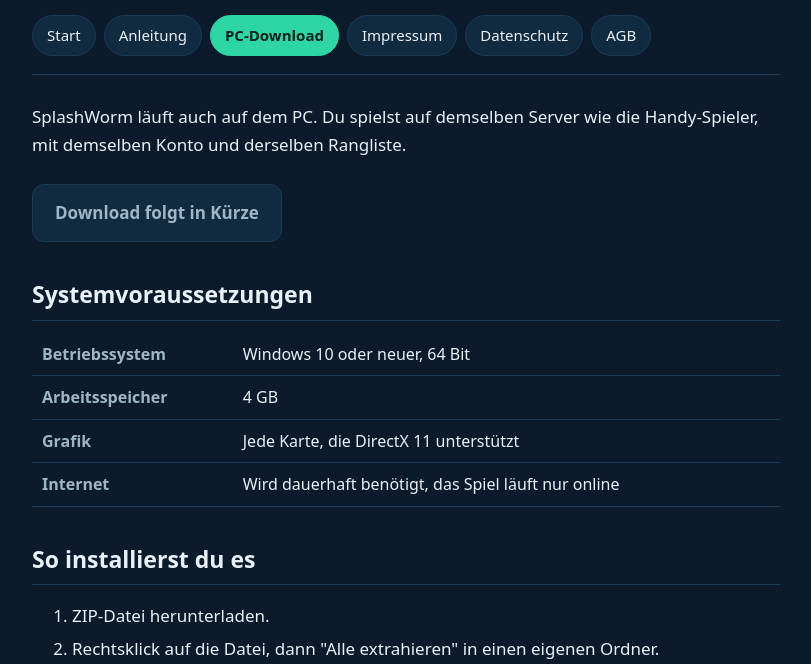
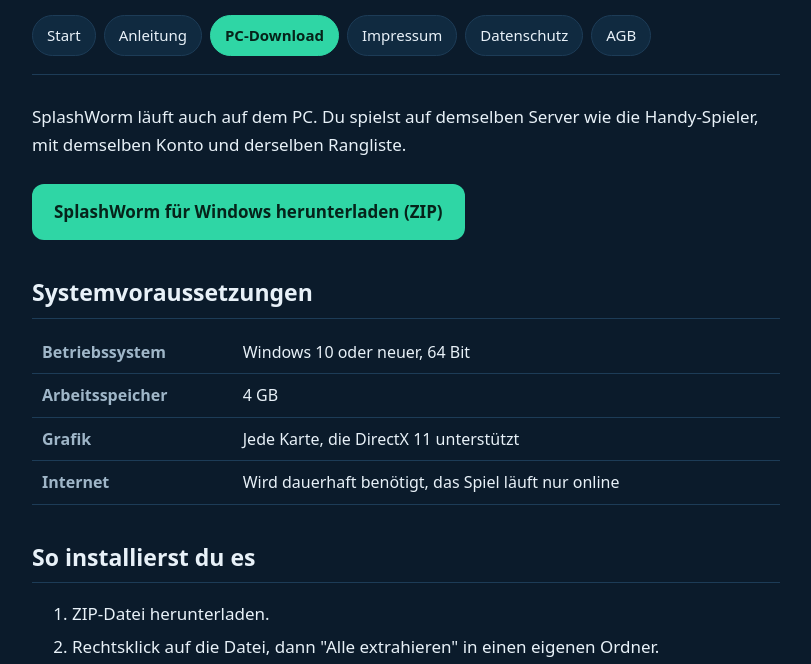
Before and after one commit to Sixtron/SplashWorm, a plain HTML site: page download.html in a window 1280 px wide. Shown: the part 117-781 px from the top of the page, without its empty margins (234-1045 px from the left). Drawn offline with Linux system fonts and the light colour scheme.

Commit message:
Add files via upload

```diff
--- a/download.html
+++ b/download.html
@@ -31,7 +31,7 @@
 </p>
 
 <p>
-  <span class="knopf aus">Download folgt in K&uuml;rze</span>
+  <a class="knopf" href="https://drive.google.com/file/d/1YFr3C9sPTrTrIdd7uMHTm9ekakhUMlF5/view?usp=drivesdk">SplashWorm f&uuml;r Windows herunterladen (ZIP)</a>
 </p>
 
 <h2>Systemvoraussetzungen</h2>
```
Also changed, not shown: en/download.html (+1 -1 lines).
